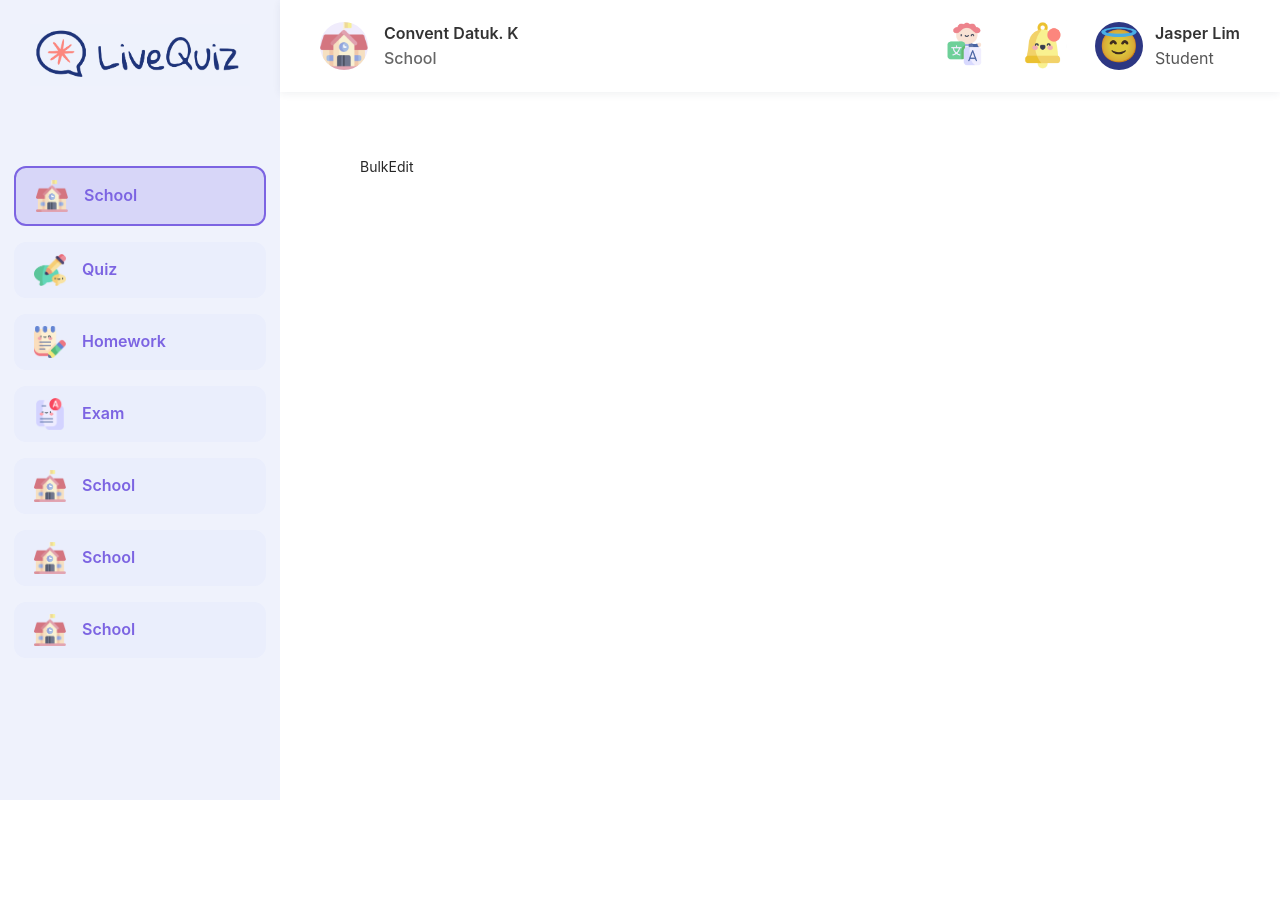
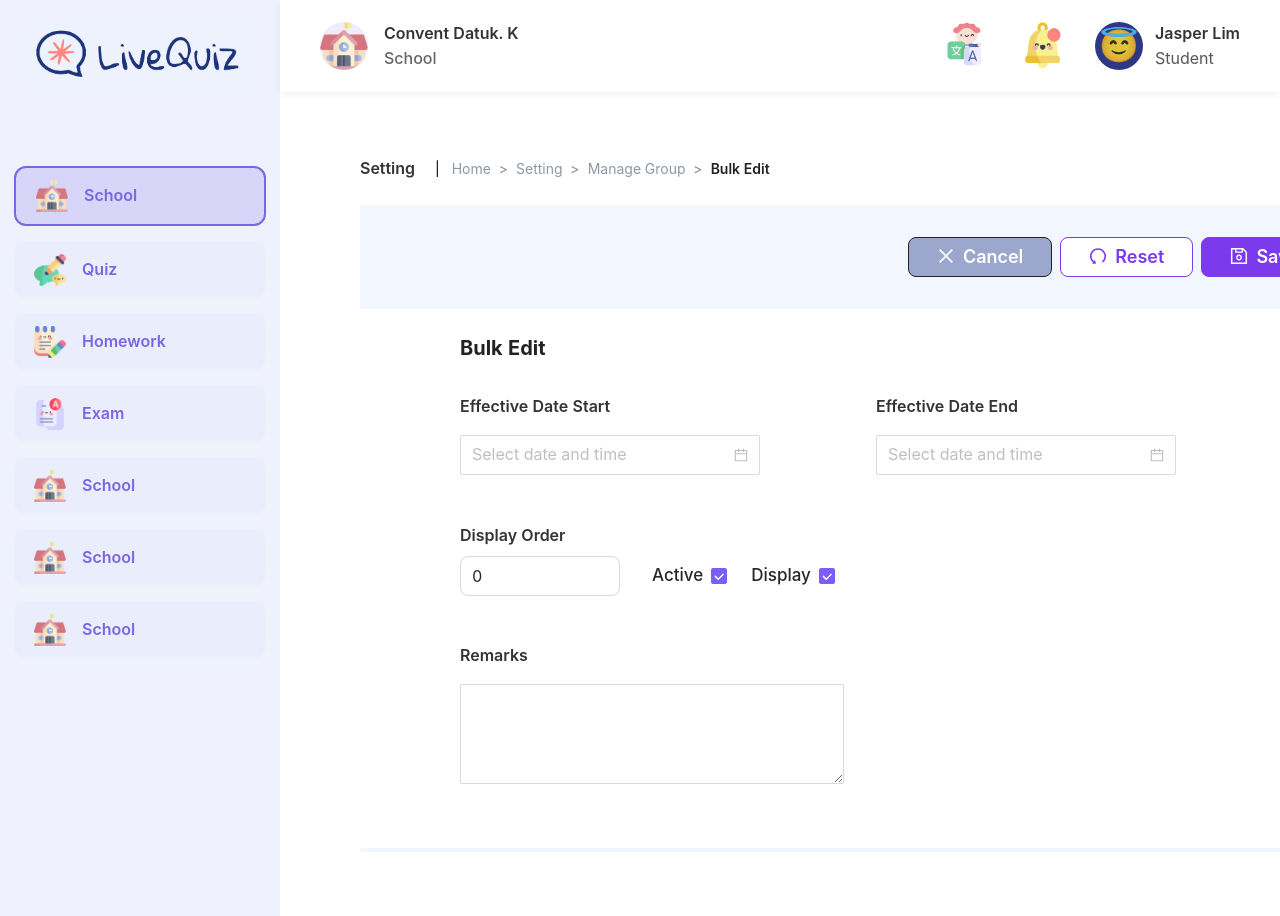
Before and after one commit to zainal-anhsin/ikeyquiz, a React (Create React App) app: page /setting/manage-group/bulk-edit in a window 1280 px wide. Shown: the top 916 px of the page. Before the commit the page ends 800 px from the top, so only its background shows below. Built offline with nearby package versions, Linux system fonts and the light colour scheme.

Commit message:
complete bulk edit page
- change the hover style
- add date picker
- complete bulk edit page

```diff
--- a/src/components/common/Button/Button.styles.ts
+++ b/src/components/common/Button/Button.styles.ts
@@ -124,8 +124,8 @@ export const StyledBtnSmWhite = styled(AntButton)`
   white-space: nowrap;
   text-align: center;
   &:hover, &:focus {
-    background: #f8f8fa;
-    color: #6c47d8;
-    border-color: #6c47d8;
+    background: #7c3aed;
+    color: #fff;
+    border-color: #7c3aed;
   }
 `;
--- /dev/null
+++ b/src/components/common/DatePicker/datePicker.tsx
@@ -0,0 +1,63 @@
+import React from 'react';
+import { DatePicker } from 'antd';
+import type { DatePickerProps } from 'antd';
+import en from 'antd/es/date-picker/locale/en_US';
+import dayjs from 'dayjs';
+import buddhistEra from 'dayjs/plugin/buddhistEra';
+
+dayjs.extend(buddhistEra);
+
+// Component level locale
+const buddhistLocale: typeof en = {
+  ...en,
+  lang: {
+    ...en.lang,
+    dateFormat: 'BBBB-MM-DD',
+    dateTimeFormat: 'BBBB-MM-DD HH:mm:ss',
+    yearFormat: 'BBBB',
+  },
+};
+
+interface CustomDatePickerProps extends Omit<DatePickerProps, 'onChange'> {
+  onChange?: (date: dayjs.Dayjs | null, dateStr: string) => void;
+  showTime?: boolean;
+  placeholder?: string;
+}
+
+const CustomDatePicker: React.FC<CustomDatePickerProps> = ({
+  onChange,
+  showTime = false,
+  placeholder = 'Select date',
+  ...props
+}) => {
+  const handleChange: DatePickerProps['onChange'] = (date, dateStr) => {
+    if (onChange) {
+      // Handle the date conversion properly
+      let dayjsDate: dayjs.Dayjs | null = null;
+      if (date) {
+        // If date is already a dayjs object, use it directly
+        if (dayjs.isDayjs(date)) {
+          dayjsDate = date;
+        } else {
+          // If it's a moment object or other date object, convert to dayjs
+          // Use toDate() to get a Date object that dayjs can handle
+          dayjsDate = dayjs((date as any).toDate ? (date as any).toDate() : date);
+        }
+      }
+      onChange(dayjsDate, dateStr);
+    }
+  };
+
+  return (
+    <DatePicker
+      showTime={showTime}
+      locale={buddhistLocale}
+      onChange={handleChange}
+      placeholder={placeholder}
+      format={showTime ? "YYYY-MM-DD HH:mm:ss" : "YYYY-MM-DD"}
+      {...props}
+    />
+  );
+};
+
+export default CustomDatePicker;
--- a/src/pages/themepage/page.tsx
+++ b/src/pages/themepage/page.tsx
@@ -26,6 +26,7 @@ import {
 } from "../../components/common/Dropdown/Dropdown";
 import Checkbox from "../../components/common/Checkbox/Checkbox";
 import CustomSwitch from "../../components/common/Switch/Switch";
+import CustomDatePicker from "../../components/common/DatePicker/datePicker";
 
 const ThemePage = () => {
   return (
@@ -212,6 +213,33 @@ const ThemePage = () => {
         </Row>
       </Card>
 
+      {/* Date Picker Components Section */}
+      <Card title="Date Picker Components" style={{ marginBottom: "24px" }}>
+        <Row gutter={[16, 40]}>
+          <Col span={12}>
+            <SectionTitle>Date Only Picker</SectionTitle>
+            <Divider />
+            <CustomDatePicker
+              placeholder="Select date"
+              onChange={(date, dateStr) => {
+                console.log('Date selected:', dateStr);
+              }}
+            />
+          </Col>
+          <Col span={12}>
+            <SectionTitle>Date & Time Picker</SectionTitle>
+            <Divider />
+            <CustomDatePicker
+              showTime
+              placeholder="Select date and time"
+              onChange={(date, dateStr) => {
+                console.log('Date and time selected:', dateStr);
+              }}
+            />
+          </Col>
+        </Row>
+      </Card>
+
       {/* Color Palette Section */}
       <Card title="Color Palette" style={{ marginBottom: "24px" }}>
         <Row gutter={[16, 16]}>
--- a/src/setting/manageGroup/bulkEdit/page.tsx
+++ b/src/setting/manageGroup/bulkEdit/page.tsx
@@ -1,5 +1,190 @@
-const BulkEdit = () => {
-  return <div>BulkEdit</div>;
+import React from "react";
+import { Row, Col, Space, Breadcrumb } from "antd";
+import { SaveOutlined, UndoOutlined, CloseOutlined } from "@ant-design/icons";
+import {
+  Form,
+  FormItem,
+  FormInput,
+} from "../../../components/common/Form/Form";
+import { HeadingLg, SectionTitle } from "../../../components/common/Text/Text";
+import Divider from "../../../components/common/Divider/Divider";
+import {
+  ButtonMediumWhitePurple,
+  ButtonMediumGrey,
+} from "../../../components/common/Button/Button";
+import Checkbox from "../../../components/common/Checkbox/Checkbox";
+import CustomDatePicker from "../../../components/common/DatePicker/datePicker";
+
+const bulkEdit = () => {
+  return (
+    <div>
+      {/* Breadcrumb section */}
+      <div
+        style={{
+          display: "flex",
+          alignItems: "center",
+          gap: 12,
+          marginBottom: 24,
+        }}
+      >
+        <SectionTitle style={{ marginRight: 8 }}>Setting</SectionTitle>
+        <span style={{ fontWeight: 400, color: "black", fontSize: 14 }}>|</span>
+        <Breadcrumb separator=">">
+          <Breadcrumb.Item>
+            <a href="/dashboard" style={{ color: "#8c98a4" }}>
+              Home
+            </a>
+          </Breadcrumb.Item>
+          <Breadcrumb.Item>
+            <a href="/" style={{ color: "#8c98a4" }}>
+              Setting
+            </a>
+          </Breadcrumb.Item>
+          <Breadcrumb.Item>
+            <a href="/setting/manageGroup" style={{ color: "#8c98a4" }}>
+              Manage Group
+            </a>
+          </Breadcrumb.Item>
+          <Breadcrumb.Item>
+            <span style={{ color: "#222", fontWeight: 600 }}>Bulk Edit</span>
+          </Breadcrumb.Item>
+        </Breadcrumb>
+      </div>
+      {/* Buttons Section */}
+      <div style={{ background: "#f2f6fe", minHeight: "2vh", padding: 32 }}>
+        <div
+          style={{
+            display: "flex",
+            alignItems: "center",
+            gap: 20,
+            justifyContent: "flex-end",
+          }}
+        >
+          <Space>
+            <ButtonMediumGrey>
+              <CloseOutlined
+                onPointerEnterCapture={undefined}
+                onPointerLeaveCapture={undefined}
+              />
+              Cancel
+            </ButtonMediumGrey>
+            <ButtonMediumWhitePurple>
+              <UndoOutlined
+                onPointerEnterCapture={undefined}
+                onPointerLeaveCapture={undefined}
+              />
+              Reset
+            </ButtonMediumWhitePurple>
+            <ButtonMediumWhitePurple
+              style={{ background: "#7c3aed", color: "white" }}
+            >
+              <SaveOutlined
+                onPointerEnterCapture={undefined}
+                onPointerLeaveCapture={undefined}
+              />
+              Save
+            </ButtonMediumWhitePurple>
+          </Space>
+        </div>
+      </div>
+      {/* Add student form section*/}
+      <div style={{ display: "grid", placeItems: "center", marginTop: 24 }}>
+        <HeadingLg
+          style={{
+            marginBottom: 22,
+            justifyContent: "flex-start",
+            width: "100%",
+            maxWidth: "800px",
+          }}
+        >
+          Bulk Edit
+        </HeadingLg>
+
+        <Form style={{ maxWidth: "800px" }}>
+          <Row gutter={32}>
+            <Col span={12}>
+              <FormItem label="Effective Date Start" name="effectiveDateStart">
+              <CustomDatePicker
+                  showTime
+                  placeholder="Select date and time"
+                  onChange={(date, dateStr) => {
+                    console.log("Date and time selected:", dateStr);
+                  }}
+                />{" "}              </FormItem>
+            </Col>
+            <Col span={12}>
+              <FormItem label="Effective Date End" name="effectiveDateEnd">
+                <CustomDatePicker
+                  showTime
+                  placeholder="Select date and time"
+                  onChange={(date, dateStr) => {
+                    console.log("Date and time selected:", dateStr);
+                  }}
+                />{" "}
+              </FormItem>
+            </Col>
+          </Row>
+          <Row gutter={32}>
+            <Col span={24} style={{ marginTop: "24px" }}>
+              <div style={{ display: "flex", flexDirection: "column", gap: 8 }}>
+                <SectionTitle style={{ margin: 0, minWidth: 120 }}>
+                  Display Order
+                </SectionTitle>
+                <div style={{ display: "flex", alignItems: "center", gap: 32 }}>
+                  <FormInput
+                    style={{ width: 160 }}
+                    placeholder="Display Order"
+                    defaultValue={0}
+                  />
+                  <div
+                    style={{ display: "flex", alignItems: "center", gap: 24 }}
+                  >
+                    <label
+                      style={{
+                        display: "flex",
+                        alignItems: "center",
+                        gap: 8,
+                        fontWeight: 500,
+                        fontSize: 17,
+                        margin: 0,
+                      }}
+                    >
+                      Active <Checkbox defaultChecked />
+                    </label>
+                    <label
+                      style={{
+                        display: "flex",
+                        alignItems: "center",
+                        gap: 8,
+                        fontWeight: 500,
+                        fontSize: 17,
+                        margin: 0,
+                      }}
+                    >
+                      Display <Checkbox defaultChecked />
+                    </label>
+                  </div>
+                </div>
+              </div>
+            </Col>
+          </Row>
+          <Row gutter={32}>
+            <Col span={12} style={{ marginTop: "40px" }}>
+              <FormItem label="Remarks" name="remarks">
+                <FormInput.TextArea
+                  placeholder=""
+                  style={{ height: "100px", resize: "vertical" }}
+                />
+              </FormItem>
+            </Col>
+          </Row>
+        </Form>
+
+        {/* Divider section */}
+        <Divider />
+      </div>
+    </div>
+  );
 };
 
-export default BulkEdit;
+export default bulkEdit;
--- a/src/setting/manageGroup/page.tsx
+++ b/src/setting/manageGroup/page.tsx
@@ -144,10 +144,16 @@ const ManageGroup = () => {
             </a>
           </Breadcrumb.Item>
           <Breadcrumb.Item>
+            <a href="/" style={{ color: "#8c98a4" }}>
+              Setting
+            </a>
+          </Breadcrumb.Item>
+          <Breadcrumb.Item>
             <a href="/setting/manageGroup" style={{ color: "#222", fontWeight: 600 }}>
               Manage Group
             </a>
           </Breadcrumb.Item>
+
         </Breadcrumb>
       </div>
       {/* Buttons Section */}
```
